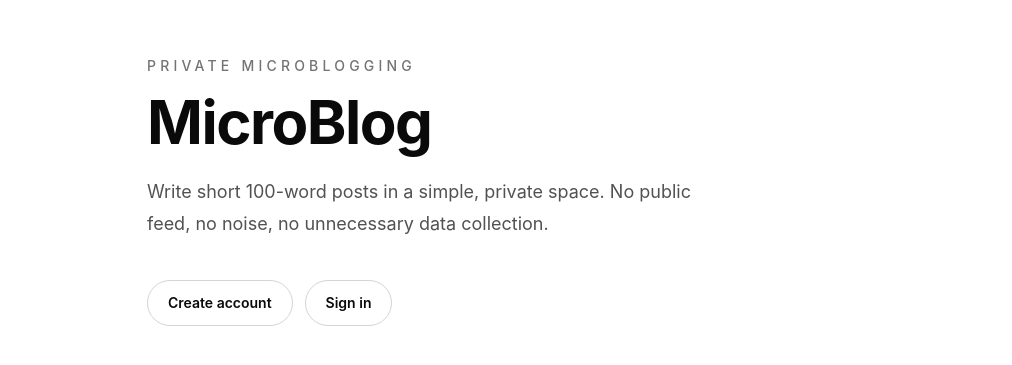
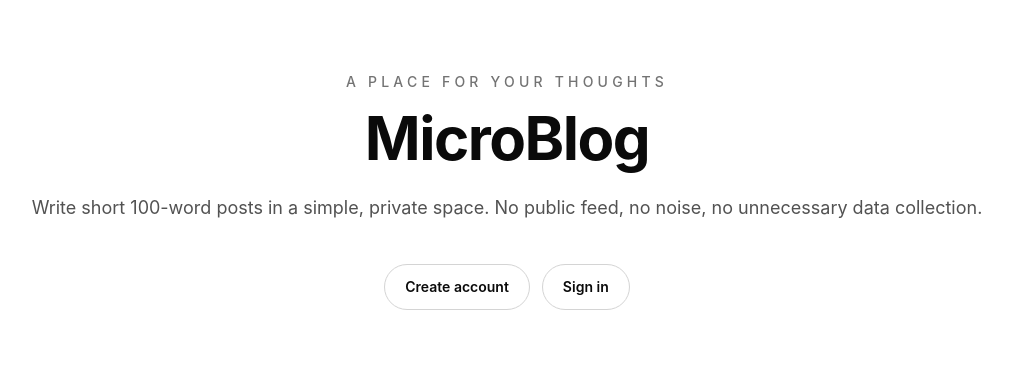
Before and after one commit to kishoreshanto/microblog, a SvelteKit app: page / in a window 1280 px wide. Shown: the part 209-574 px from the top of the page, without its empty margins (133-1145 px from the left). Built offline with nearby package versions, Linux system fonts and the light colour scheme; no server answers.

Commit message:
style: improve layout and text for main page, enhance dark mode support

```diff
--- a/src/routes/+page.svelte
+++ b/src/routes/+page.svelte
@@ -10,15 +10,15 @@
 	/>
 </svelte:head>
 
-<main class="min-h-screen bg-white text-neutral-950">
-	<section class="mx-auto flex min-h-screen max-w-3xl flex-col justify-center px-6 py-16">
+<main class="min-h-screen bg-white dark:bg-gray-950 text-neutral-950">
+	<section class="mx-auto flex min-h-screen w-full flex-col justify-center items-center px-6 py-16">
 		<p class="mb-4 text-sm font-medium tracking-[0.3em] text-neutral-500 uppercase">
-			Private microblogging
+			A place for your thoughts
 		</p>
 
-		<h1 class="text-5xl font-bold tracking-tight sm:text-6xl">MicroBlog</h1>
+		<h1 class="text-5xl font-bold tracking-tight sm:text-6xl dark:text-white">MicroBlog</h1>
 
-		<p class="mt-6 max-w-xl text-lg leading-8 text-neutral-600">
+		<p class="mt-6 text-lg leading-8 text-neutral-600">
 			Write short 100-word posts in a simple, private space. No public feed, no noise, no
 			unnecessary data collection.
 		</p>
@@ -26,14 +26,14 @@
 		<div class="mt-10 flex flex-wrap gap-3">
 			<a
 				href={resolve('/auth/register')}
-				class="rounded-full border border-neutral-300 bg-white px-5 py-3 text-sm font-semibold text-neutral-950 transition hover:bg-neutral-100"
+				class="rounded-full border border-neutral-300 bg-white px-5 py-3 text-sm font-semibold text-neutral-950 transition hover:bg-neutral-100 dark:bg-gray-800 dark:text-white dark:border-gray-700 dark:hover:bg-gray-300 dark:hover:text-neutral-950"
 			>
 				Create account
 			</a>
 
 			<a
 				href={resolve('/auth/login')}
-				class="rounded-full border border-neutral-300 px-5 py-3 text-sm font-semibold text-neutral-950 transition hover:bg-neutral-100"
+				class="rounded-full border border-neutral-300 bg-white px-5 py-3 text-sm font-semibold text-neutral-950 transition hover:bg-neutral-100 dark:bg-gray-800 dark:text-white dark:border-gray-700 dark:hover:bg-gray-300 dark:hover:text-neutral-950"
 			>
 				Sign in
 			</a>
```
